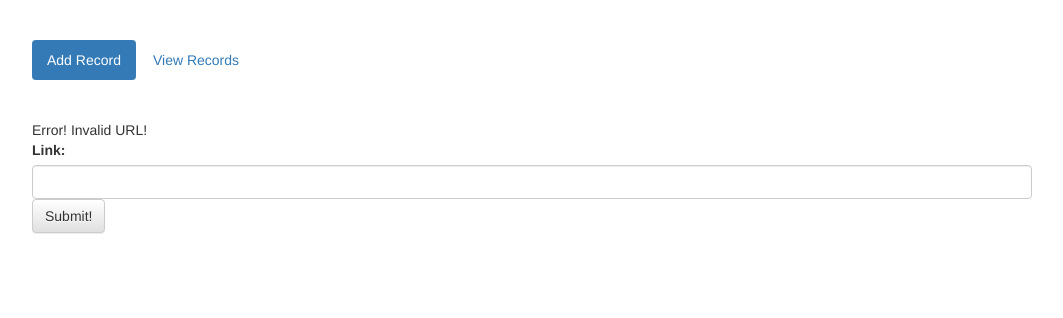
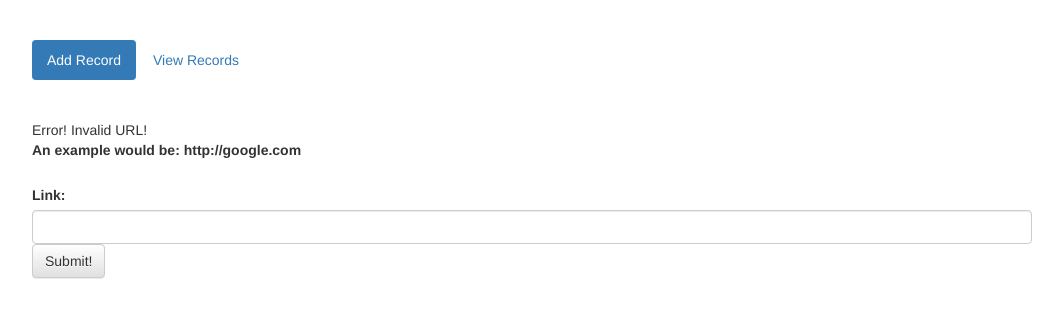
Before and after one commit to wyattpaq14/PHPClass2016, a PHP site: page /PHPClassSummer2016-master/week5/LAB05/add-record.php in a window 1280 px wide. Shown: the top 318 px of the page, without its empty margins (108-1171 px from the left). Run offline with PHP 8.4, Linux system fonts and the light colour scheme; data that the repository does not hold is empty.

Commit message:
Started working on lab 05

```diff
--- a/PHPClassSummer2016-master/week5/LAB05/add-record.php
+++ b/PHPClassSummer2016-master/week5/LAB05/add-record.php
@@ -26,7 +26,7 @@
 
         <?php $linkboxx = validateRegex(); ?>
 
-
+        <label>An example would be: http://google.com </label><br> <br>
         <form method="get">
             <label class="">Link: </label>
             <input class="form-control" type="text" name="linkbox" value="<?php repopulateField($linkboxx); ?>"/>
```
